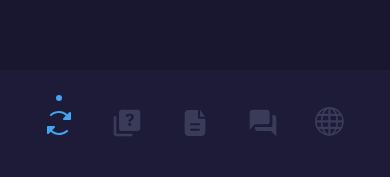
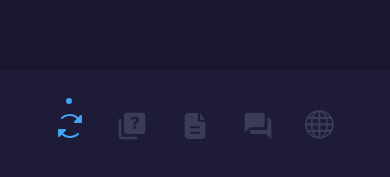
Before and after one commit to vadimDavidov/crypto-swap, a Next.js app: page / in a window 390 px wide. Shown: the part 727-904 px from the top of the page. Built offline with nearby package versions, Linux system fonts and the light colour scheme.

Commit message:
Make correction for mobile footer

```diff
--- a/src/common-components/navbar&footer/MobileFooter.module.css
+++ b/src/common-components/navbar&footer/MobileFooter.module.css
@@ -11,38 +11,51 @@
   align-items: center;
   max-width: 100vh;
   min-width: 60vw;
-  padding: 19px;
-  position: relative;
+  padding: 22px;
 }
 
 .innerBox {
   display: flex;
   justify-content: center;
   align-items: end;
-  padding: 18px;
+  padding: 18px 12px;
+  position: relative;
 }
 .ellipseOne {
   position: absolute;
-  top: 25px;
-  left: 50px;
+  top: 6px;
+  left: 24px;
 }
 .ellipseTwo {
   position: absolute;
-  top: 25px;
-  left: 121px;
+  top: 6px;
+  left: 24px;
 }
 .ellipseThree {
   position: absolute;
-  top: 25px;
-  left: 190px;
+  top: 6px;
+  left: 24px;
 }
 .ellipseFour {
   position: absolute;
-  top: 25px;
-  left: 259px;
+  top: 6px;
+  left: 24px;
 }
 .ellipseFive {
   position: absolute;
-  top: 25px;
-  left: 327px;
+  top: 6px;
+  left: 24px;
 }
+
+@media (max-width: 800px) {
+  .footer {
+    max-width: 100%;
+    min-width: 90%;
+    display: flex;
+    justify-content: center;
+  }
+  .footer nav {
+    min-width: 100%;
+    justify-content: space-between;
+  }
+}
```
